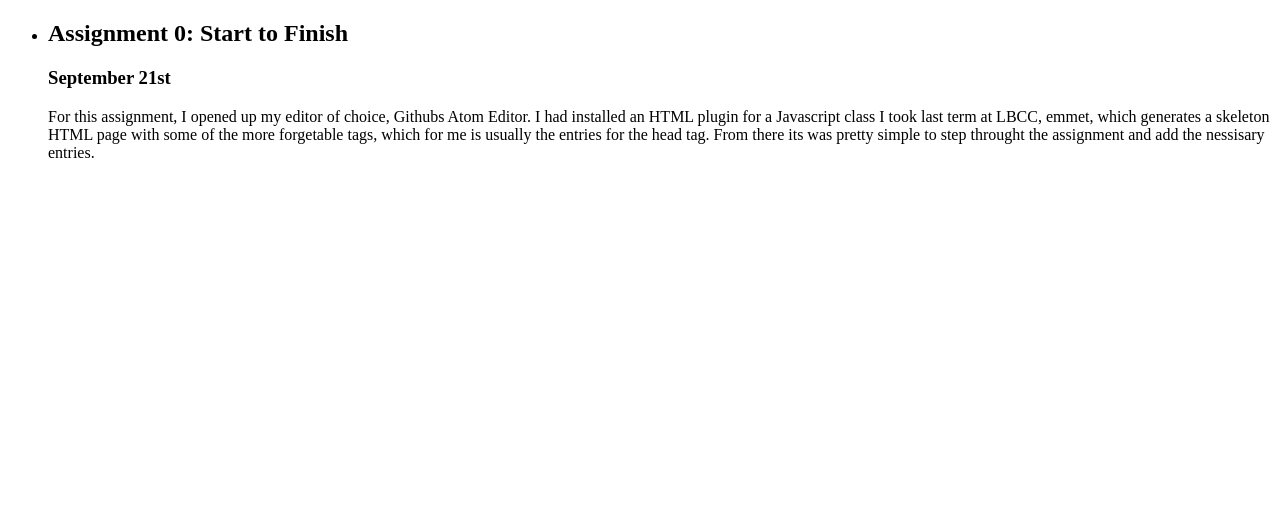
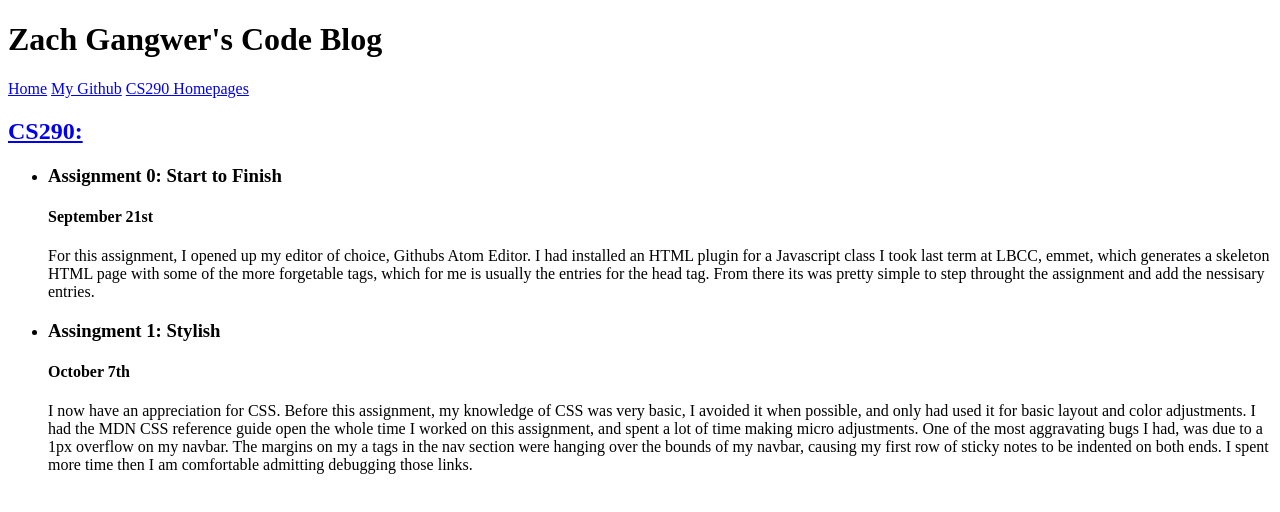
Before and after one commit to ZachGangwer/CS290, a plain HTML site: page blog/index.html in a window 1280 px wide. Drawn offline with Linux system fonts and the light colour scheme.

Commit message:
Assignment 1 Blog Post added

```diff
--- a/blog/index.html
+++ b/blog/index.html
@@ -5,14 +5,34 @@
 		<title>gangwerz - Blog</title>
 	</head>
 	<body>
+		<header>
+			<h1>Zach Gangwer's Code Blog</h1>
+		</header>
+
+		<nav>
+			<a href="../../index.html">Home</a>
+			<a href="https://github.com/ZachGangwer">My Github</a>
+			<a href="../index.html">CS290 Homepages</a>
+		</nav>
+
+		<section class="cs290">
+			<a href="../index.html"><h2>CS290:</h2></a>
 			<ul>
 				<li>
-				<h2>Assignment 0: Start to Finish</h2>
-				<h3>September 21st</h3>
+					<h3>Assignment 0: Start to Finish</h23>
+						<h4>September 21st</h4>
 						<p>
 							For this assignment, I opened up my editor of choice, Githubs Atom Editor. I had installed an HTML plugin for a Javascript class I took last term at LBCC, emmet, which generates a skeleton HTML page with some of the more forgetable tags, which for me is usually the entries for the head tag. From there its was pretty simple to step throught the assignment and add the nessisary entries.
 						</p>
 					</li>
+					<li>
+						<h3>Assingment 1: Stylish</h3>
+						<h4>October 7th</h4>
+						<p>
+							I now have an appreciation for CSS. Before this assignment, my knowledge of CSS was very basic, I avoided it when possible, and only had used it for basic layout and color adjustments. I had the MDN CSS reference guide open the whole time I worked on this assignment, and spent a lot of time making micro adjustments. One of the most aggravating bugs I had, was due to a 1px overflow on my navbar. The margins on my a tags in the nav section were hanging over the bounds of my navbar, causing my first row of sticky notes to be indented on both ends. I spent more time then I am comfortable admitting debugging those links.
+						</p>
+					</li>
 				</ul>
+		</section>
 	</body>
 </html>
```
Also changed, not shown: index.html (+12 -5 lines). Lines whose indentation alone changed are shown as unchanged.
